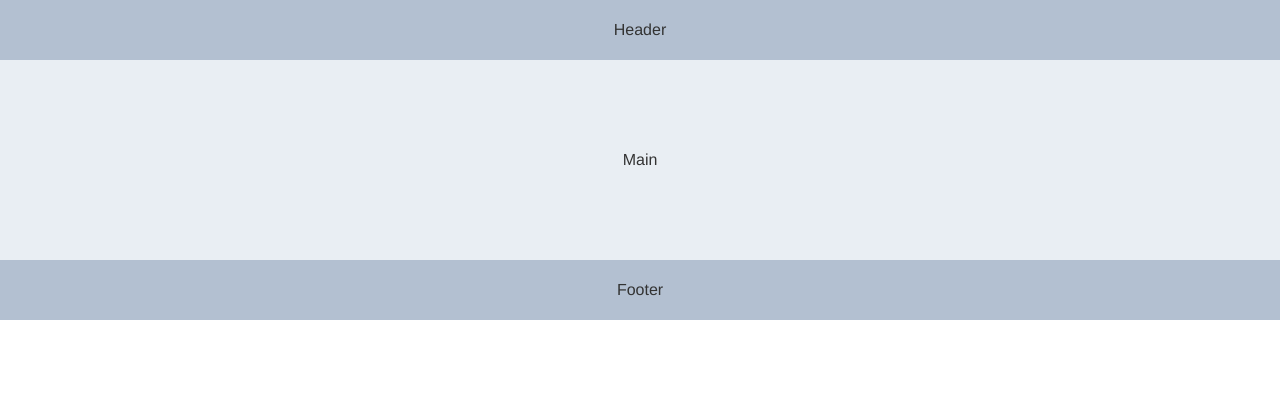
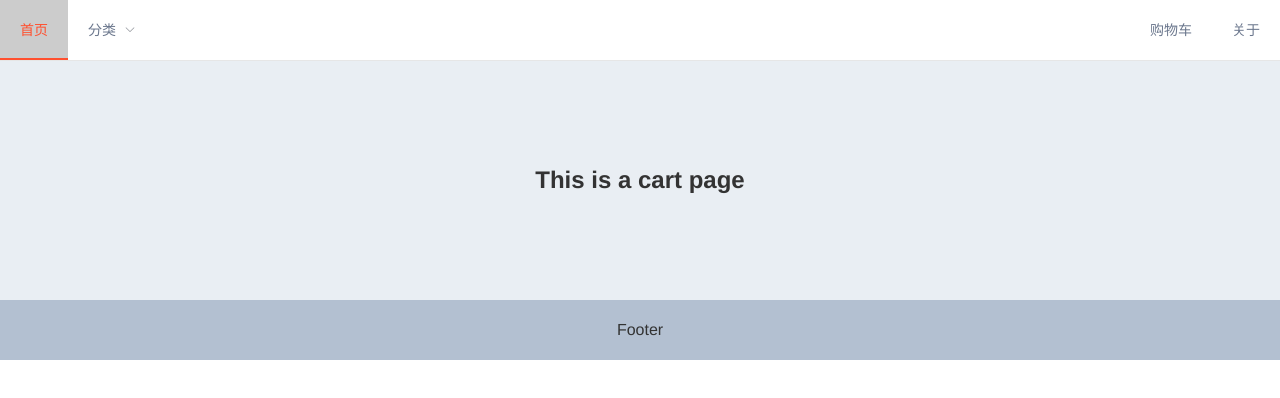
Before and after one commit to Gavin0x0/NFT-GO, a Vue app: page /cart in a window 1280 px wide. Before the commit this address had no page. Shown: the top 398 px of the page. Built offline with nearby package versions, Linux system fonts and the light colour scheme.

Commit message:
加入导航

```diff
--- /dev/null
+++ b/src/components/NavMenu.vue
@@ -0,0 +1,39 @@
+<template>
+  <el-menu
+    :default-active="activeIndex"
+    mode="horizontal"
+    router
+    @select="handleSelect"
+    background-color="#ffffff"
+    text-color="#6b778d"
+    active-text-color="#ff502f"
+  >
+    <el-menu-item index="home" active>首页</el-menu-item>
+    <el-submenu index="class">
+      <template #title>分类</template>
+      <el-menu-item index="/class/1">选项1</el-menu-item>
+      <el-menu-item index="/class/2">选项2</el-menu-item>
+      <el-menu-item index="/class/3">选项3</el-menu-item>
+    </el-submenu>
+
+    <el-menu-item style="float: right" index="about">关于</el-menu-item>
+    <el-menu-item style="float: right" index="cart">购物车</el-menu-item>
+  </el-menu>
+</template>
+
+<script>
+export default {
+  data() {
+    return {
+      activeIndex: "home",
+    };
+  },
+  methods: {
+    handleSelect(key, keyPath) {
+      console.log(key, keyPath);
+    },
+  },
+};
+</script>
+
+<style></style>
--- a/src/router/index.js
+++ b/src/router/index.js
@@ -1,11 +1,22 @@
 import { createRouter, createWebHistory } from "vue-router";
 import Home from "../views/Home.vue";
+import Cart from "../views/Cart.vue";
 
 const routes = [
   {
-    path: "/",
+    path: "/home",
     name: "Home",
     component: Home,
+  },
+  {
+    path: "/",
+    name: "Index",
+    component: Home,
+  },
+  {
+    path: "/cart",
+    name: "Cart",
+    component: Cart,
   },
   {
     path: "/about",
--- /dev/null
+++ b/src/views/Cart.vue
@@ -0,0 +1,5 @@
+<template>
+  <div class="cart">
+    <h1>This is a cart page</h1>
+  </div>
+</template>
--- a/src/views/Frame.vue
+++ b/src/views/Frame.vue
@@ -1,22 +1,30 @@
 <template>
   <el-container>
-    <el-header>Header</el-header>
-    <el-main>Main</el-main>
+    <el-header><nav-menu></nav-menu></el-header>
+    <el-main><router-view></router-view></el-main>
     <el-footer>Footer</el-footer>
   </el-container>
 </template>
 
 <script>
-export default {};
+import NavMenu from "../components/NavMenu.vue";
+
+export default {
+  components: { NavMenu },
+};
 </script>
 
-<style>
+<style scoped>
 .el-header,
 .el-footer {
   background-color: #b3c0d1;
   color: #333;
   text-align: center;
   line-height: 60px;
+}
+
+.el-header {
+  padding: 0;
 }
 
 .el-main {
```
